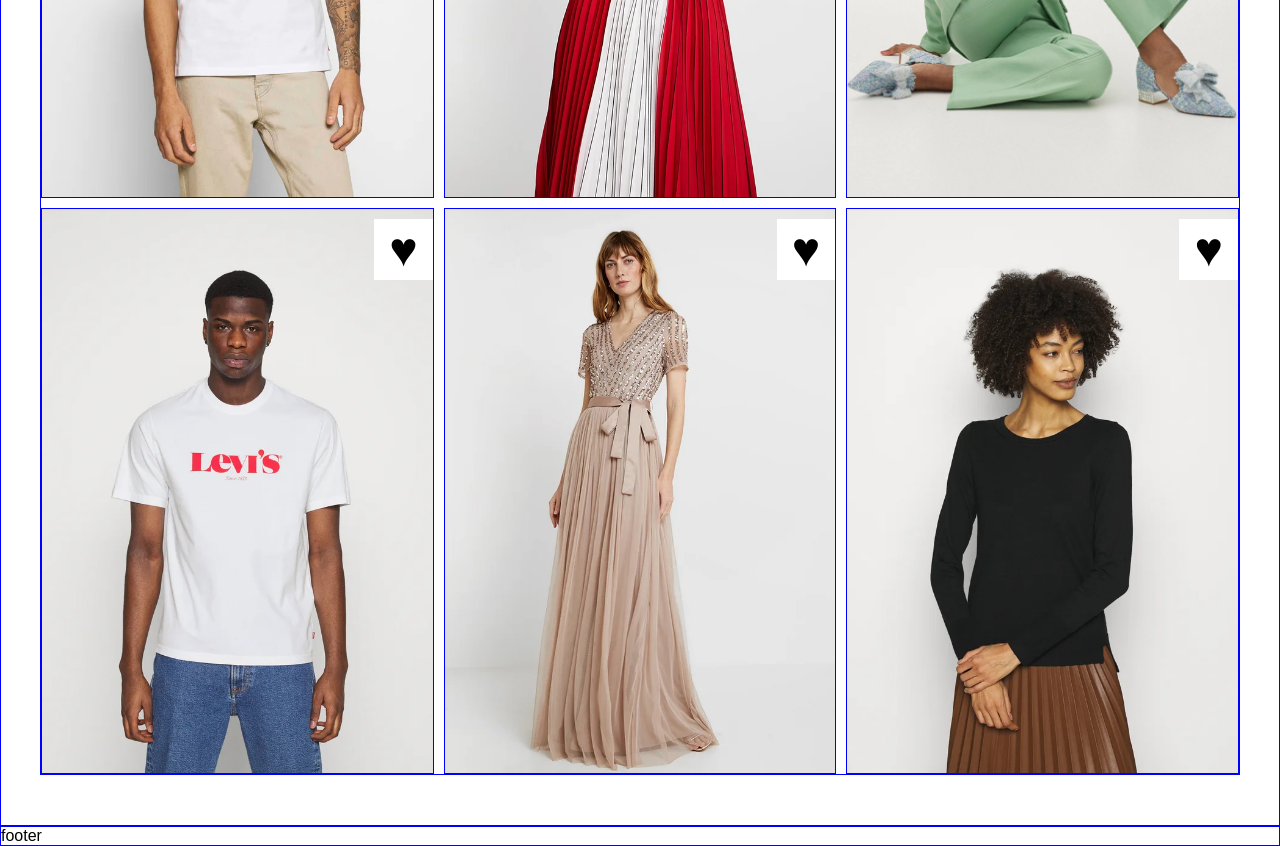
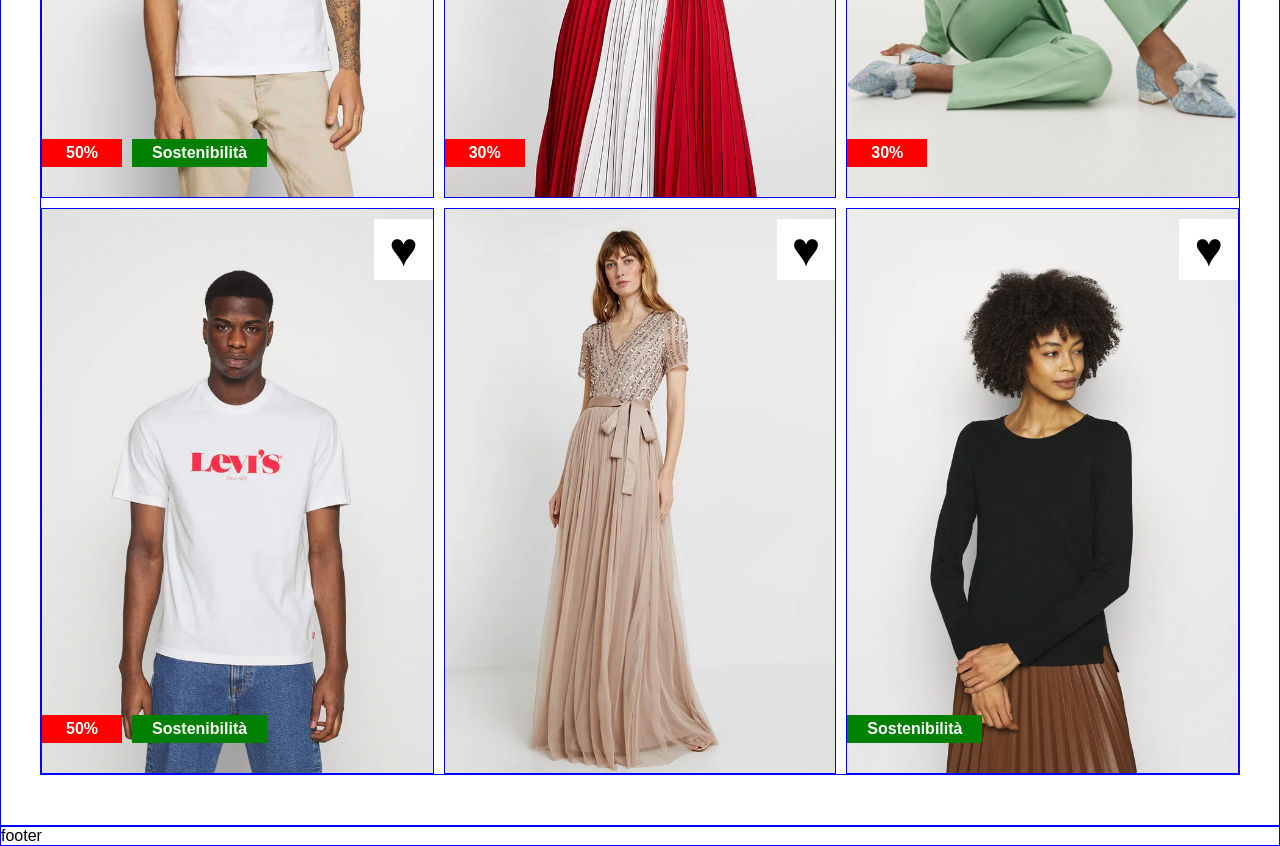
Before and after one commit to Danilo-Mosca/html-css-boolando, a plain HTML site: page index.html in a window 1280 px wide. Shown: the part 500-1346 px from the top of the page. Drawn offline with Linux system fonts and the light colour scheme.

Commit message:
other product label added

```diff
--- a/css/style.css
+++ b/css/style.css
@@ -136,7 +136,9 @@ e menu destro  del 33,3% circa dei 1200px del suo container padre */
     display: block;
 }
 
-/* Icone,testi e position degli elementi nei prodotti */
+/* Label,testi e position degli elementi nei prodotti */
+
+/* Icona heart */
 .hearth {
     position: absolute;
     top: 0px;
@@ -146,3 +148,27 @@ e menu destro  del 33,3% circa dei 1200px del suo container padre */
     padding: 3px 15px;
     margin-top: 10px;
 }
+
+/* Label sconto e sostenibilità */
+.discount, .sustainability, .sustainability-without-discount {
+    color: white;
+    position: absolute;
+    bottom: 30px;
+    padding: 5px 20px 5px;
+    font-weight: 600;
+    text-align: center;
+}
+.discount {
+    background-color: var(--color-red);
+    width: 80px;
+    left: 0px;
+}
+.sustainability {
+    background-color: var(--color-green);
+    left: 90px;
+    /* transform: translate(-85%); */
+}
+.sustainability-without-discount {
+    background-color: var(--color-green);
+    left: 0px;
+}
--- a/index.html
+++ b/index.html
@@ -39,20 +39,26 @@
             <div class="product-column debug">
                 <img src="img/1.webp" alt="Immagine 1">
                 <div class="hearth">&hearts;</div>
-                <div class="discount"></div>
+                <span class="discount">50%</span>
+                <span class="sustainability">Sostenibilità</span>
                 <div class="brand-badge"></div>
+                <p class="product-description"></p>
             </div>
             <div class="product-column debug">
                 <img src="img/2.webp" alt="Immagine 2">
                 <div class="hearth">&hearts;</div>
+                <span class="discount">30%</span>
             </div>
             <div class="product-column debug">
                 <img src="img/3.webp" alt="Immagine 3">
                 <div class="hearth">&hearts;</div>
+                <span class="discount">30%</span>
             </div>
             <div class="product-column debug">
                 <img src="img/4.webp" alt="Immagine 4">
                 <div class="hearth">&hearts;</div>
+                <span class="discount">50%</span>
+                <span class="sustainability">Sostenibilità</span>
             </div>
             <div class="product-column debug">
                 <img src="img/5.webp" alt="Immagine 5">
@@ -61,6 +67,7 @@
             <div class="product-column debug">
                 <img src="img/6.webp" alt="Immagine 6">
                 <div class="hearth">&hearts;</div>
+                <span class="sustainability-without-discount">Sostenibilità</span>
             </div>
         </div>
     </main>
```
